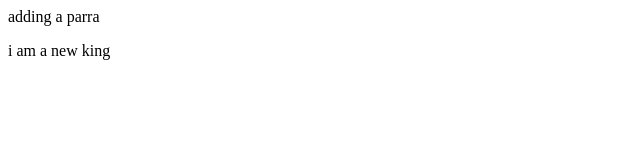
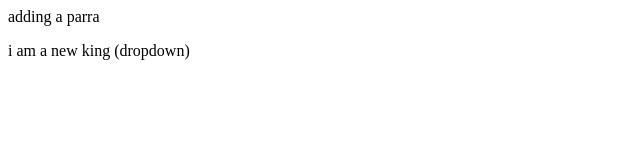
Before and after one commit to Lavakumar86/localrepo, a plain HTML site: page localrepo/index.html in a window 1280 px wide. Shown: the full height of the page, 0-640 px from the left. Drawn offline with Linux system fonts and the light colour scheme.

```diff
--- a/localrepo/index.html
+++ b/localrepo/index.html
@@ -1,2 +1,2 @@
 <p>adding a parra</p>
-<p>i am a new king</p>
+<p>i am a new king (dropdown)</p>
```
